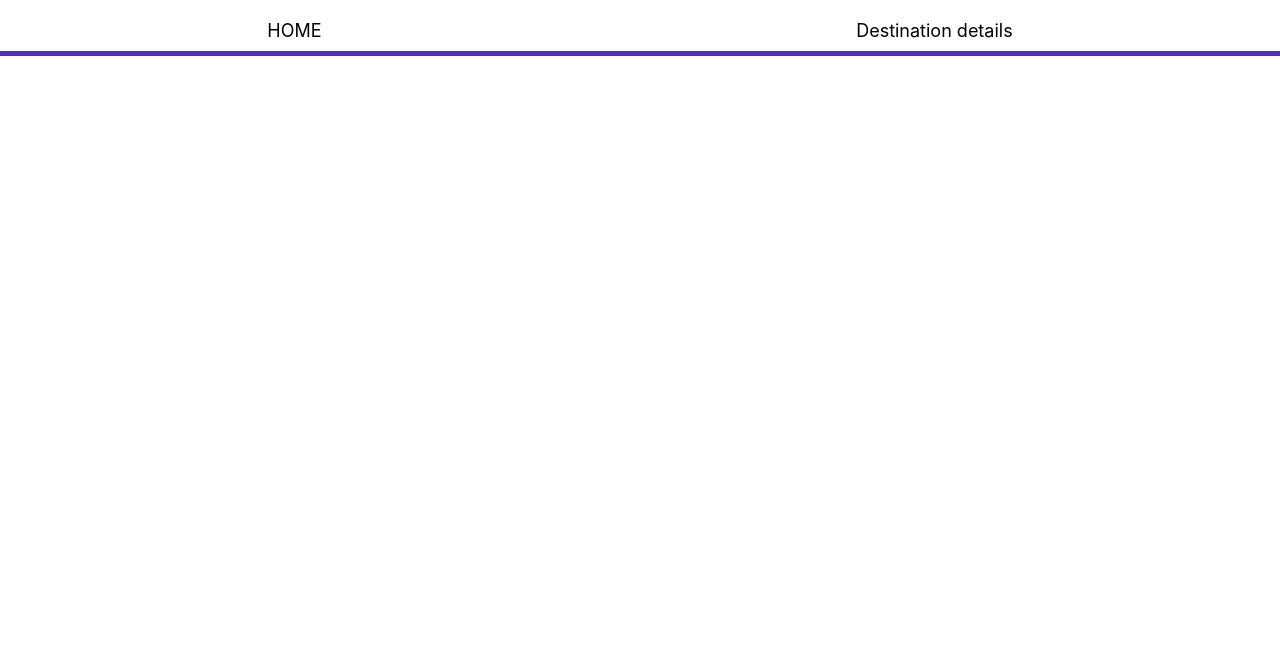
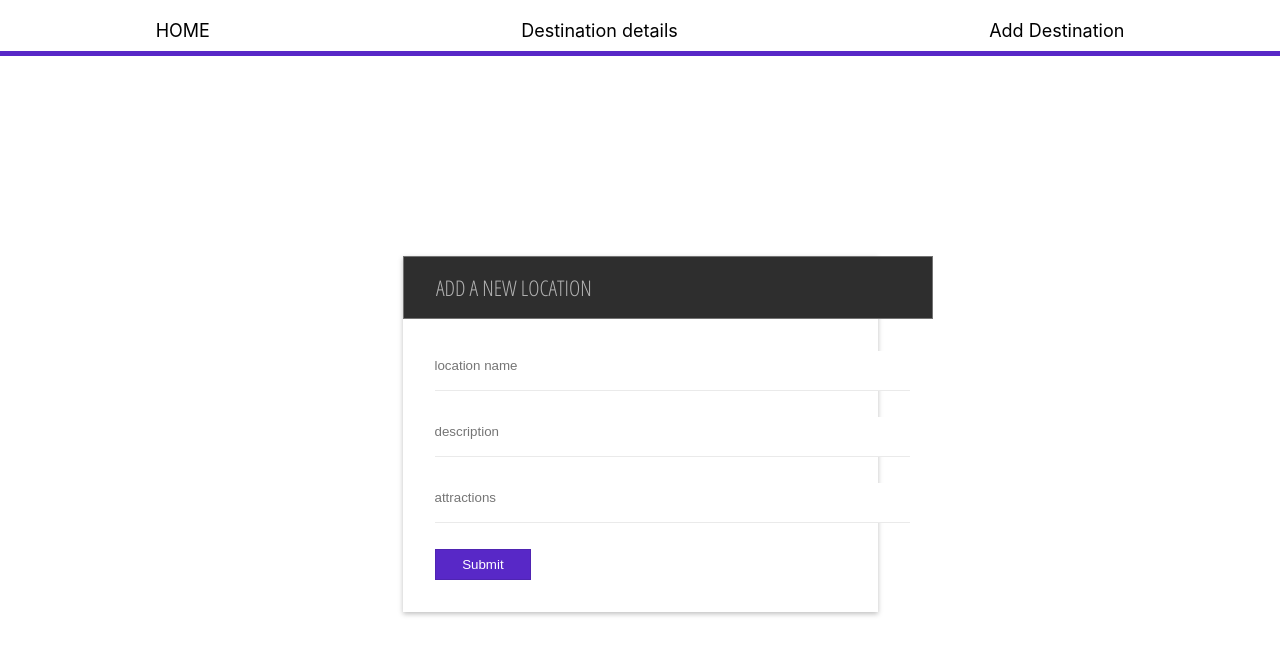
Before and after one commit to AshwiniMadapura/travel_app, a React (Create React App) app: page /new-location in a window 1280 px wide. Shown: the top 654 px of the page. Built offline with nearby package versions, Linux system fonts and the light colour scheme; no server answers.

Commit message:
added form and connected to db

```diff
--- /dev/null
+++ b/src/components/Form/Form.jsx
@@ -0,0 +1,39 @@
+import { useState } from "react";
+import "./Form.scss";
+
+
+const Form = () => {
+    const [location, setLocation] = useState({
+      locationName: "",
+      description: "",
+      attractions: ""
+    })
+
+    const handleSubmit = (e) => {
+        e.preventDefault()
+        fetch('https://cloud-travel-app-mgpd7hiizq-nw.a.run.app/', {
+          method: 'POST',
+          headers: {
+            'Content-Type': 'application/json'
+          },
+          body: JSON.stringify(location)
+        })
+        .then((response) => response.json())
+        .then((json => console.log(json)))
+        .catch(err => console.log(err))
+        e.target.reset();
+      }
+
+      return (
+        <div className="log-form">
+          <h2>Add A New Location</h2>
+          <form onSubmit={handleSubmit}>
+            <input type="text" placeholder="location name" onInput={(e) => setLocation({ ...location, locationName: e.target.value })} />
+            <input type="text" placeholder="description" onInput={(e) => setLocation({ ...location, description: e.target.value })} />
+            <input type="text" placeholder="attractions" onInput={(e) => setLocation({ ...location, attractions: e.target.value })} />
+            <button type="submit" className="btn">Submit</button>
+          </form>
+        </div>
+      );
+}
+export default Form;
--- /dev/null
+++ b/src/components/Form/Form.scss
@@ -0,0 +1,67 @@
+$blue: rgb(88, 40, 199);
+
+.log-form {
+  width: 40%;
+  min-width: 320px;
+  max-width: 475px;
+  background: #fff;
+  margin: 200px auto;
+  box-shadow: 0px 2px 5px rgba(0,0,0,.25);
+
+  form {
+    display: block;
+    width: 100%;
+    padding: 2em;
+  }
+
+  h2 {
+    width: 100%;
+    color: lighten(grey, 20%);
+    font-family: 'open sans condensed';
+    font-size: 1.35em;
+    display: block;
+    background: rgb(46, 46, 46);
+    width: 100%;
+    text-transform: uppercase;
+    padding: .75em 1em .75em 1.5em;
+    box-shadow:inset 0px 1px 1px fadeout(white, 95%);
+    border: 1px solid darken(grey, 5%);
+    margin: 0;
+    font-weight: 200;
+  }
+
+  input {
+    display: block;
+    margin: auto auto;
+    width: 100%;
+    margin-bottom: 2em;
+    padding: .5em 0;
+    border: none;
+    border-bottom: 1px solid #eaeaea;
+    padding-bottom: 1.25em;
+    color: #757575;
+    &:focus {
+      outline: none;
+    }
+  }
+
+  .btn {
+    display: inline-block;
+    background: $blue;
+    border: 1px solid darken($blue, 5%);
+    padding: .5em 2em;
+    color: white;
+    margin-right: .5em;
+    box-shadow: inset 0px 1px 0px fadeout(white, 80%);
+    &:hover {
+      background: lighten($blue, 5%);
+    }
+    &:active {
+      background: $blue;
+      box-shadow: inset 0px 1px 1px fadeout(black, 90%);
+    }
+    &:focus {
+      outline: none;
+    }
+  }
+}
--- a/src/components/Location/Location.jsx
+++ b/src/components/Location/Location.jsx
@@ -8,9 +8,9 @@ const Location=(props)=>{
     }=props.location;
 
     return(
-        <div>
+        <div className="location">
             {/* <h3>{location}</h3> */}
-            <p>Name od location: {locationName}</p>
+            <h3>Name of location: {locationName}</h3>
             <p>Location details are: {description}</p>
             <p>Nearby attractions are: {attractions}</p>
         </div>
--- a/src/components/Location/Location.scss
+++ b/src/components/Location/Location.scss
@@ -0,0 +1,18 @@
+.location {
+    width: 90%;
+    margin: 20px auto;
+    padding: 10px;
+    background-color: rgb(88, 40, 199);
+    color: white;
+    border-radius: 5px;
+
+    h3 {
+      font-size: 32px;
+      margin: 0;
+    }
+
+    p {
+      font-size: 12px;
+      font-weight: lighter;
+    }
+  }
--- a/src/components/LocationList/LocationList.jsx
+++ b/src/components/LocationList/LocationList.jsx
@@ -6,7 +6,7 @@ const LocationList=(props)=>{
         <>
             <h2 className="heading">Famous loacations to visit accross UK...</h2>
             <div>
-                {props.locations && props.locations.map(location => <Location key={location.id} location={location}/>)}
+                {props.locations && props.locations.map(location => <Location key={location.locationId} location={location}/>)}
             </div>
         </>
     )
--- a/src/components/Nav/Nav.jsx
+++ b/src/components/Nav/Nav.jsx
@@ -9,15 +9,15 @@ const Nav = () => {
         HOME
       </Link>
 
-      <Link className="nav-menu__item" to={"locations"}>
+      <Link className="nav-menu__item" to={"/locations"}>
       {/* <a className="nav-menu__item" href="">Destination details</a>  */}
         Destination details
       </Link>
 
-      {/* <Link className="nav-menu__item" > */}
+      <Link className="nav-menu__item" to={"/new-location"}>
       {/* <a className="nav-menu__item" href="">Add Destination</a> */}
-
-      {/* </Link> */}
+      Add Destination
+      </Link>
     </div>
   )
 }
--- a/src/containers/Dashboard/Dashboard.jsx
+++ b/src/containers/Dashboard/Dashboard.jsx
@@ -2,14 +2,14 @@ import { useState, useEffect } from "react";
 import Nav from "../../components/Nav/Nav"
 import Home from "../../components/Home/Home";
 import LocationList from "../../components/LocationList/LocationList";
-
+import Form from "../../components/Form/Form"
 import { BrowserRouter as Router, Routes, Route } from "react-router-dom";
 
 const Dashboard = () => {
     const [locations, setLocations] = useState([]);
 
   const getLocations = () => {
-    fetch("http://localhost:8080/locations")
+    fetch("https://cloud-travel-app-mgpd7hiizq-nw.a.run.app/")
       .then(res => res.json())
       .then(json => setLocations(json))
       .catch(err => console.log(err))
@@ -25,6 +25,7 @@ const Dashboard = () => {
             <Routes>
                 <Route path="/" element={<Home />} />
                 <Route path="/locations" element={<LocationList locations={locations}/>}/>
+                <Route path="/new-location" element={<Form />} />
             </Routes>
         </Router>
     )
```
